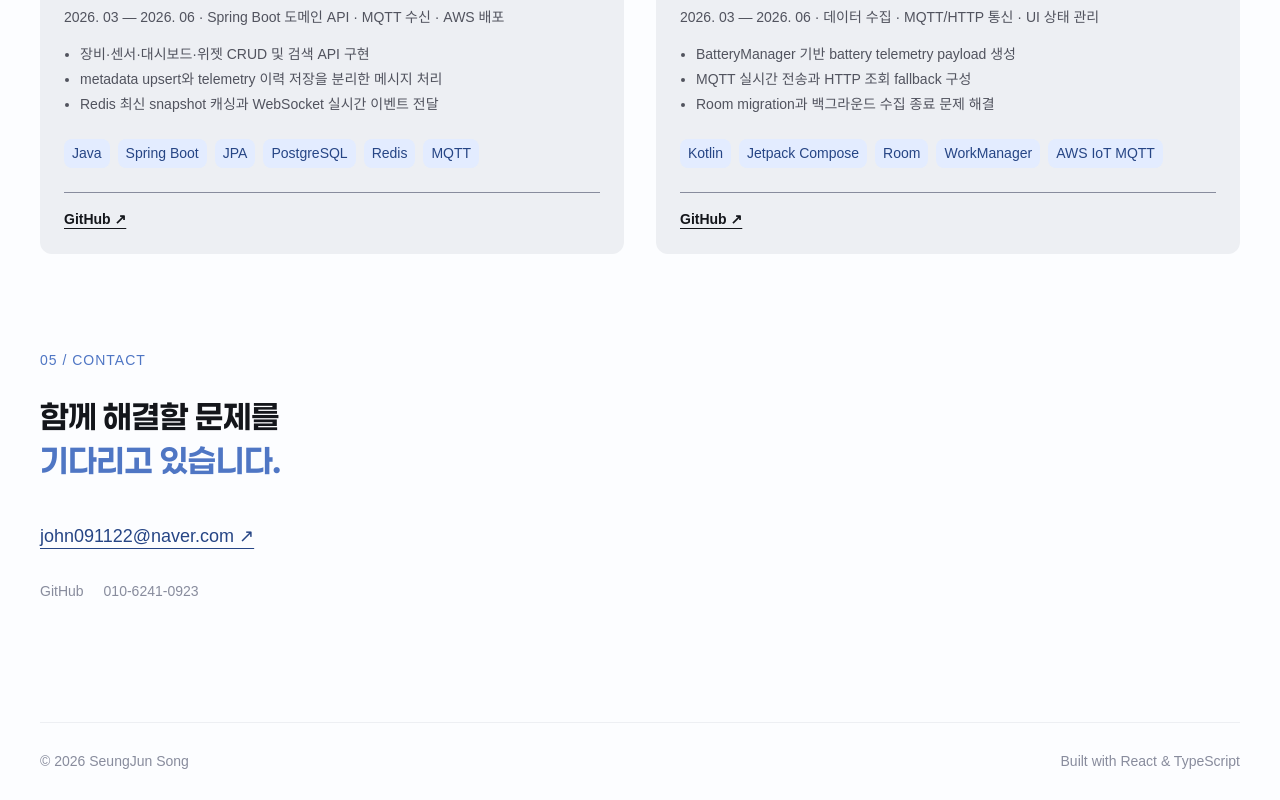
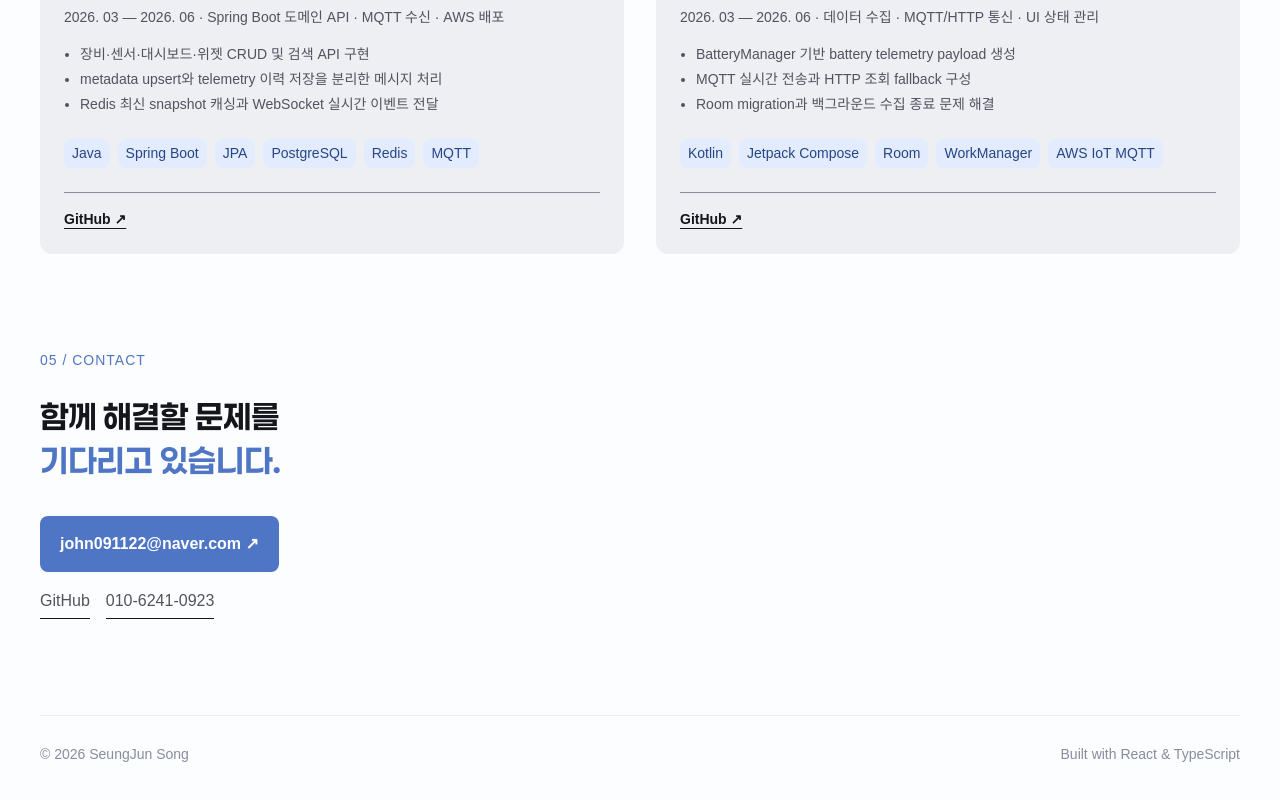
Before and after one commit to SeungJunS0ng/portfolio-site, a React (Vite) app: page / in a window 1280 px wide. Shown: the part 2534-3334 px from the top of the page. Built offline with nearby package versions, Linux system fonts and the light colour scheme; a web font is replaced by a local one.

Commit message:
style: Contact 영역과 연락 수단 스타일 적용

```diff
--- a/src/pages/Contact/Contact.module.css
+++ b/src/pages/Contact/Contact.module.css
@@ -1,24 +1,5 @@
-.section {
-  padding-bottom: 120px;
-}
-.section h2 span {
-  color: var(--blue-700);
-}
-.email {
-  display: inline-block;
-  margin-top: 38px;
-  color: var(--blue-900);
-  font: var(--font-body1);
-  text-decoration: underline;
-  text-underline-offset: 6px;
-}
-.links {
-  display: flex;
-  gap: 20px;
-  margin-top: 30px;
-  color: var(--gray-500);
-  font: var(--font-small);
-}
-.links a:hover {
-  color: var(--blue-700);
-}
+.section { padding-bottom: 6rem; }
+.section h2 span { color: var(--blue-700); }
+.email { display: inline-flex; align-items: center; min-height: 3.5rem; margin-top: 2rem; padding: 0 1.25rem; color: white; background: var(--blue-700); border-radius: var(--radius-sm); font: var(--font-body2); font-weight: 700; }
+.links { display: flex; gap: 1rem; margin-top: 1rem; color: var(--gray-700); font: var(--font-body2); }
+.links a { padding-bottom: 0.25rem; border-bottom: 1px solid var(--gray-900); }
```
